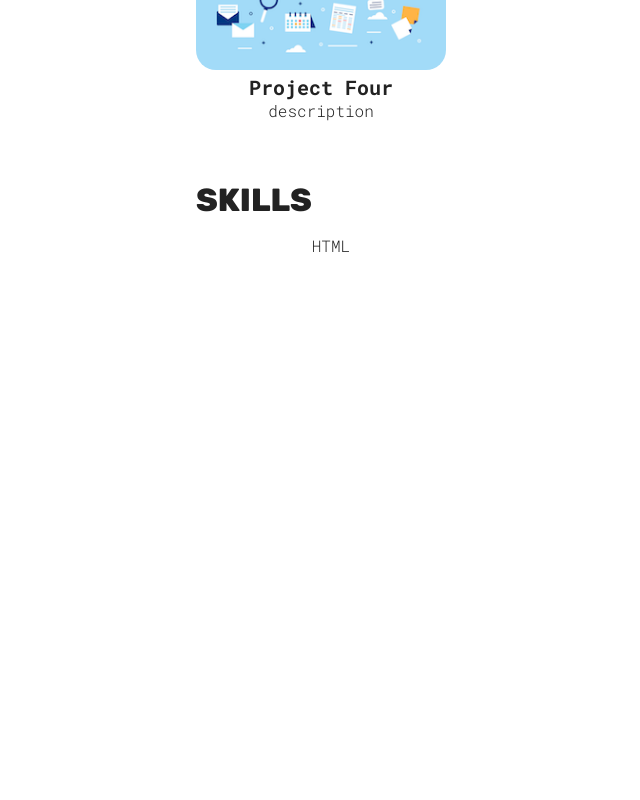
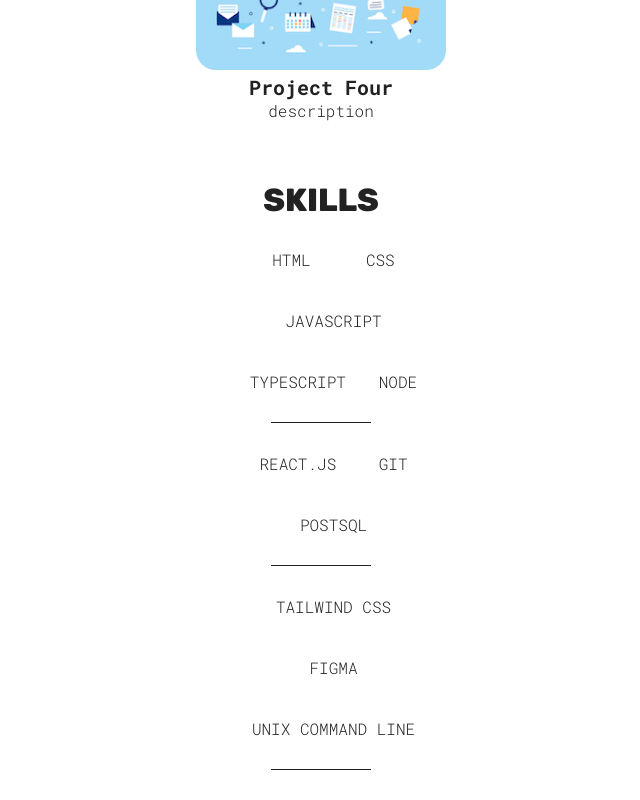
Before and after one commit to evelynmbart/evelynbart-portfolio, a React (Vite) app: page / in a window 1280 px wide. Shown: the part 1770-2570 px from the top of the page, without its empty margins (319-959 px from the left). Before the commit the page ends 2026 px from the top, so only its background shows below. Built offline with nearby package versions, Linux system fonts and the light colour scheme.

Commit message:
flesh out skills.jsx file (map over 3 different skill lists and pass props appropriately). finish skills.css. create skilllist component to optimize code

```diff
--- a/src/components/Skills/Skill.jsx
+++ b/src/components/Skills/Skill.jsx
@@ -1,17 +1,84 @@
 import "./Skills.css";
 import checkMarkDark from "../../assets/check-dark.png";
 import checkMarkLight from "../../assets/check-light.png";
+import { SkillList } from "../../utils/SkillList";
+
+const SKILLS_1 = [
+  {
+    skill: "html",
+    src: checkMarkDark,
+  },
+  {
+    skill: "css",
+    src: checkMarkDark,
+  },
+
+  {
+    skill: "javascript",
+    src: checkMarkDark,
+  },
+  {
+    skill: "Typescript",
+    src: checkMarkDark,
+  },
+  {
+    skill: "node",
+    src: checkMarkDark,
+  },
+];
+
+const SKILLS_2 = [
+  {
+    skill: "react.js",
+    src: checkMarkDark,
+  },
+  {
+    skill: "git",
+    src: checkMarkDark,
+  },
+  {
+    skill: "postSQL",
+    src: checkMarkDark,
+  },
+];
+
+const SKILLS_3 = [
+  {
+    skill: "tailwind css",
+    src: checkMarkDark,
+  },
+  {
+    skill: "figma",
+    src: checkMarkDark,
+  },
+  {
+    skill: "UNIX command line",
+    src: checkMarkDark,
+  },
+];
 
 export function Skills() {
   return (
     <section className="skills-container" id="skills">
       <h1 className="sectionTitle">Skills</h1>
       <div className="skills-list">
-        <span>
-          <img src={checkMarkDark} alt="Checkmark icon" />
-          <p>html</p>
-        </span>
+        {SKILLS_1.map((skill, index) => (
+          <SkillList key={index} skill={skill} />
+        ))}
       </div>
+      <hr />
+      <div className="skills-list">
+        {SKILLS_2.map((skill, index) => (
+          <SkillList key={index} skill={skill} />
+        ))}
+      </div>
+      <hr />
+      <div className="skills-list">
+        {SKILLS_3.map((skill, index) => (
+          <SkillList key={index} skill={skill} />
+        ))}
+      </div>
+      <hr />
     </section>
   );
 }
--- a/src/components/Skills/Skills.css
+++ b/src/components/Skills/Skills.css
@@ -1,7 +1,35 @@
 .skills-container {
   display: flex;
+  flex-direction: column;
+  text-align: center;
+
+  span {
+    display: flex;
+    align-items: center;
+    gap: 5px;
+  }
+  img {
+    width: 20px;
+  }
+}
+
+.skills-list {
+  display: flex;
+  justify-content: space-evenly;
+  align-self: center;
+  flex-wrap: wrap;
+  row-gap: 40px;
+  max-width: 26ch;
 
   p {
     text-transform: uppercase;
   }
 }
+
+hr {
+  width: 100px;
+  height: 1px;
+  border: none;
+  background-color: var(--text-color);
+  margin: 30px auto;
+}
--- /dev/null
+++ b/src/utils/SkillList.jsx
@@ -0,0 +1,8 @@
+export function SkillList({ skill }) {
+  return (
+    <span>
+      <img src={skill.src} alt="Checkmark icon" />
+      <p>{skill.skill}</p>
+    </span>
+  );
+}
```
